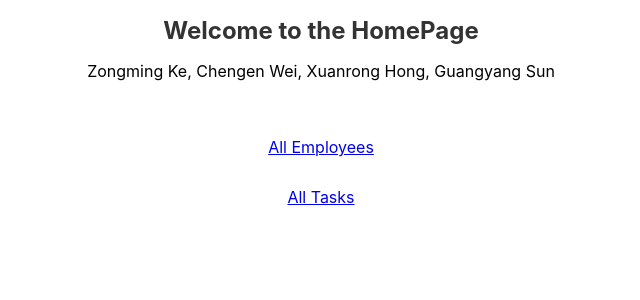
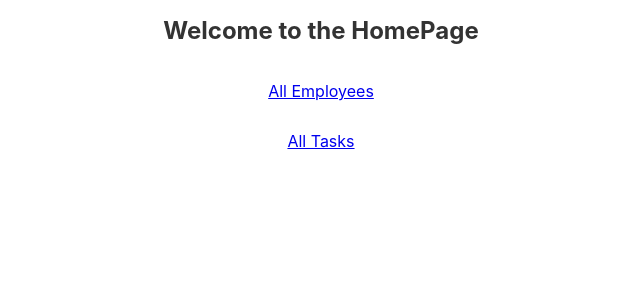
Before and after one commit to DreamK0324/Web-Proj-Frontend, a React (Create React App) app: page / in a window 1280 px wide. Shown: the top 300 px of the page, without its empty margins (319-959 px from the left). Built offline with nearby package versions, Linux system fonts and the light colour scheme; the HTML template or start-up script is replaced by a standard one.

Commit message:
fix homepage

```diff
--- a/src/components/views/HomePageView.js
+++ b/src/components/views/HomePageView.js
@@ -8,8 +8,7 @@
       <h1 style={{ textAlign: 'center', fontSize: '24px', fontWeight: 'bold', color: '#333' }}>
         Welcome to the HomePage
       </h1>
-      <p>Zongming Ke, Chengen Wei, Xuanrong Hong, Guangyang Sun</p>
-      <br/>
+
       <br/>
       <div style={{ marginBottom: '10px' }}>
         <Link to="/employees">All Employees</Link>
```
Also changed, not shown: 1 other file (tests, documents, lock files or other folders).
